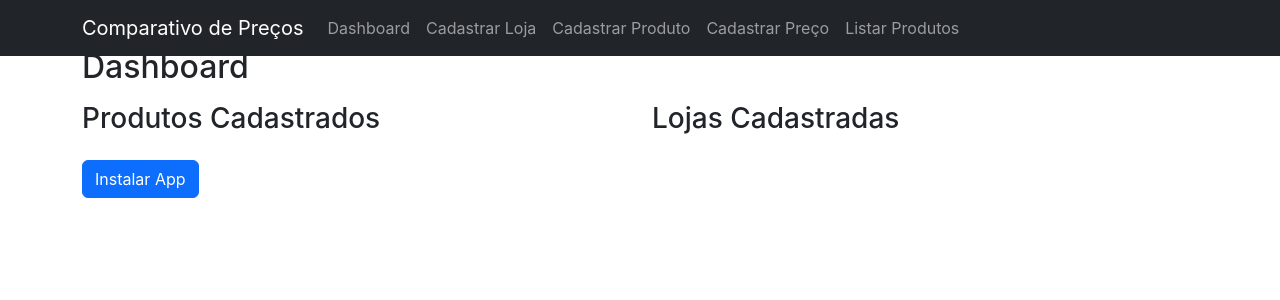
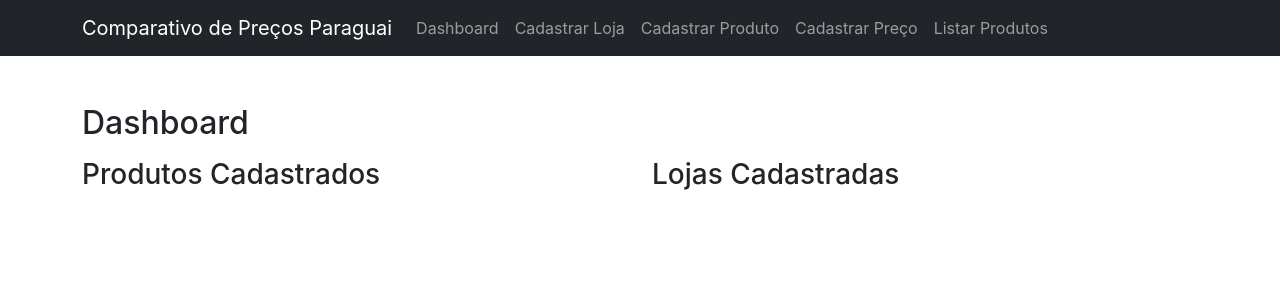
Before and after one commit to leogaletti/comparativo-precos, a React (Create React App) app: page /dashboard in a window 1280 px wide. Shown: the top 300 px of the page. Built offline with nearby package versions, Linux system fonts and the light colour scheme.

Commit message:
feat: remove button install and ensure with navbar work correctly in mobile

```diff
--- a/src/components/Menu.js
+++ b/src/components/Menu.js
@@ -1,48 +1,54 @@
-import React from "react";
+import React, { useState } from "react";
 import { Link } from "react-router-dom";
 
 const Menu = () => {
+	const [isMenuOpen, setMenuOpen] = useState(false);
+
+	const toggleMenu = () => {
+		setMenuOpen(!isMenuOpen);
+	};
+
 	return (
-		<nav className="navbar navbar-expand-lg navbar-dark bg-dark fixed-top">
+		<nav className="navbar navbar-expand-lg navbar-dark bg-dark">
 			<div className="container">
-				<Link to="/" className="navbar-brand">
-					Comparativo de Preços
+				<Link className="navbar-brand" to="/">
+					Comparativo de Preços Paraguai
 				</Link>
 				<button
 					className="navbar-toggler"
 					type="button"
-					data-bs-toggle="collapse"
-					data-bs-target="#navbarNav"
-					aria-controls="navbarNav"
-					aria-expanded="false"
-					aria-label="Toggle navigation"
+					onClick={toggleMenu}
 				>
 					<span className="navbar-toggler-icon"></span>
 				</button>
-				<div className="collapse navbar-collapse" id="navbarNav">
-					<ul className="navbar-nav">
+				<div
+					className={`collapse navbar-collapse ${
+						isMenuOpen ? "show" : ""
+					}`}
+				>
+					<ul className="navbar-nav ml-auto">
 						<li className="nav-item">
-							<Link to="/dashboard" className="nav-link">
+							<Link className="nav-link" to="/dashboard">
 								Dashboard
 							</Link>
 						</li>
 						<li className="nav-item">
-							<Link to="/cadastrar-loja" className="nav-link">
+							<Link className="nav-link" to="/cadastrar-loja">
 								Cadastrar Loja
 							</Link>
 						</li>
 						<li className="nav-item">
-							<Link to="/cadastrar-produto" className="nav-link">
+							<Link className="nav-link" to="/cadastrar-produto">
 								Cadastrar Produto
 							</Link>
 						</li>
 						<li className="nav-item">
-							<Link to="/cadastrar-preco" className="nav-link">
+							<Link className="nav-link" to="/cadastrar-preco">
 								Cadastrar Preço
 							</Link>
 						</li>
 						<li className="nav-item">
-							<Link to="/listar-produtos" className="nav-link">
+							<Link className="nav-link" to="/listar-produtos">
 								Listar Produtos
 							</Link>
 						</li>
--- a/src/pages/Dashboard.js
+++ b/src/pages/Dashboard.js
@@ -12,31 +12,6 @@ const Dashboard = () => {
 			JSON.parse(localStorage.getItem("lojas")) || [];
 		setLojas(lojasCadastradas);
 	}, []);
-
-	const handleInstall = () => {
-		if (deferredPrompt) {
-			deferredPrompt.prompt();
-			deferredPrompt.userChoice.then((choiceResult) => {
-				if (choiceResult.outcome === "accepted") {
-					console.log("User accepted the A2HS prompt");
-				} else {
-					console.log("User dismissed the A2HS prompt");
-				}
-				deferredPrompt = null;
-			});
-		}
-	};
-
-	let deferredPrompt;
-
-	window.addEventListener("beforeinstallprompt", (e) => {
-		// Prevent Chrome 67 and earlier from automatically showing the prompt
-		e.preventDefault();
-		// Stash the event so it can be triggered later.
-		deferredPrompt = e;
-		// Update UI notify the user they can add to home screen
-		//btnAdd.style.display = 'block';
-	});
 
 	return (
 		<div className="container mt-5">
@@ -64,9 +39,6 @@ const Dashboard = () => {
 					</ul>
 				</div>
 			</div>
-			<button className="btn btn-primary mt-3" onClick={handleInstall}>
-				Instalar App
-			</button>
 		</div>
 	);
 };
```
